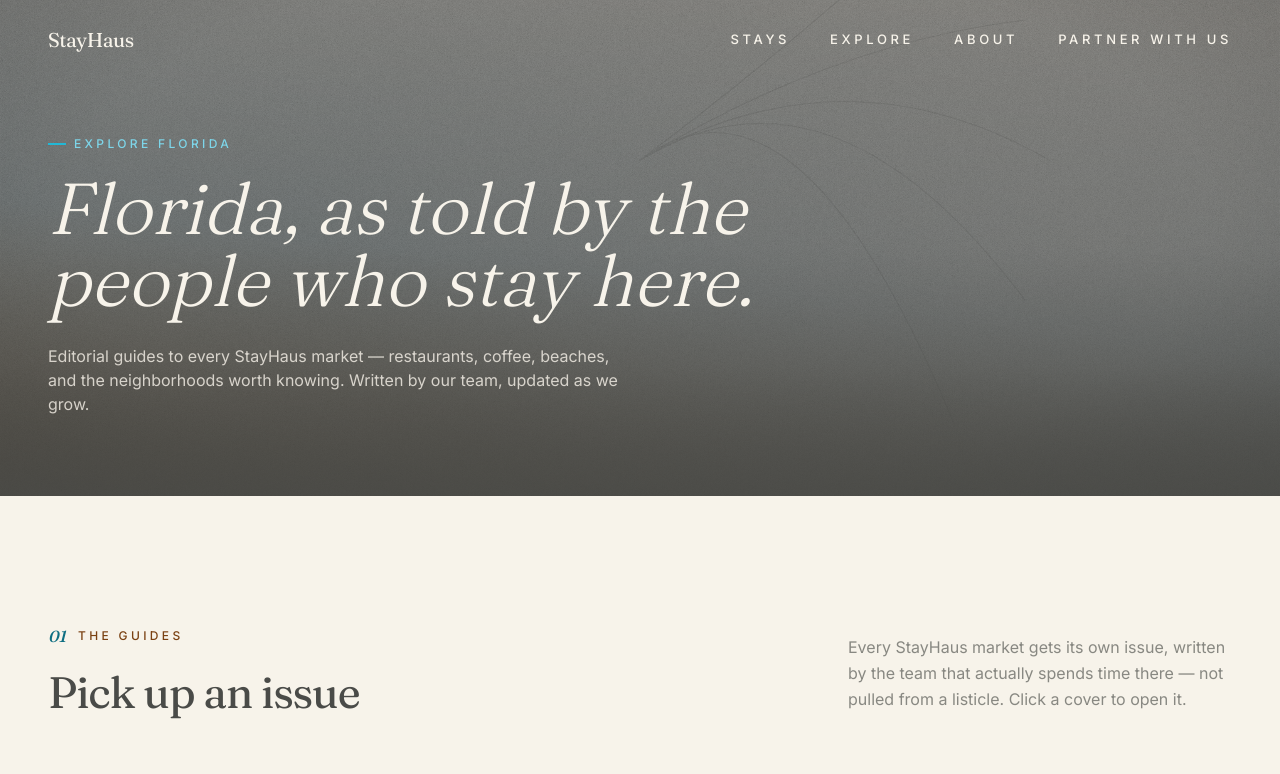
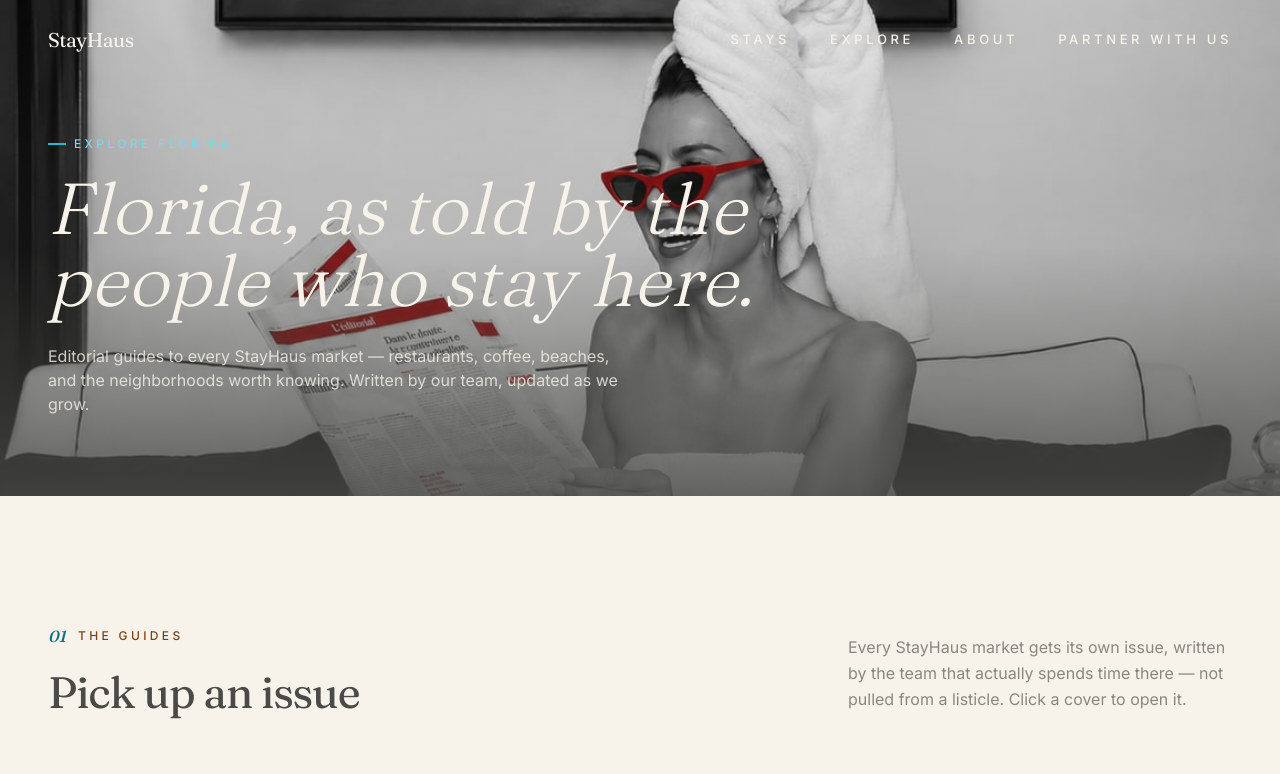
Before and after one commit to colinkennedy777/stayhaus, a Next.js app: page /explore in a window 1280 px wide. Shown: the top 774 px of the page. Built offline with nearby package versions, Linux system fonts and the light colour scheme.

Commit message:
Wire the uploaded Explore hero photo in
Optimizes the uploaded image (1.8MB PNG -> 126KB JPEG) into
public/images/explore/hero.jpg and swaps it in for the placeholder
SVG on the Explore page hero.

```diff
--- a/app/explore/page.tsx
+++ b/app/explore/page.tsx
@@ -16,7 +16,7 @@ export default function ExplorePage() {
   return (
     <>
       <PageHero
-        image="/images/explore/hero.svg"
+        image="/images/explore/hero.jpg"
         eyebrow="Explore Florida"
         title="Florida, as told by the people who stay here."
         description="Editorial guides to every StayHaus market — restaurants, coffee, beaches, and the neighborhoods worth knowing. Written by our team, updated as we grow."
```
Also changed, not shown: public/EXPLORE HERO.png (deleted), public/images/explore/hero.jpg (added).
